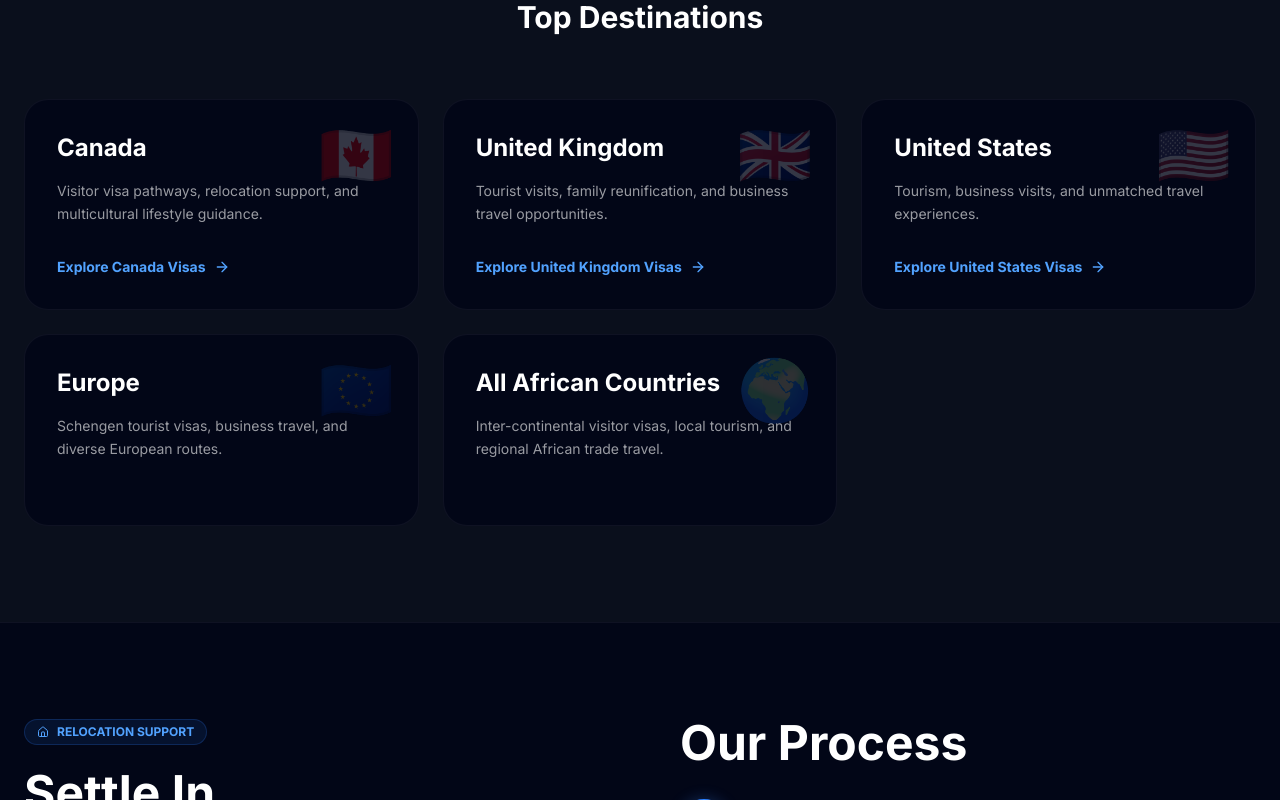
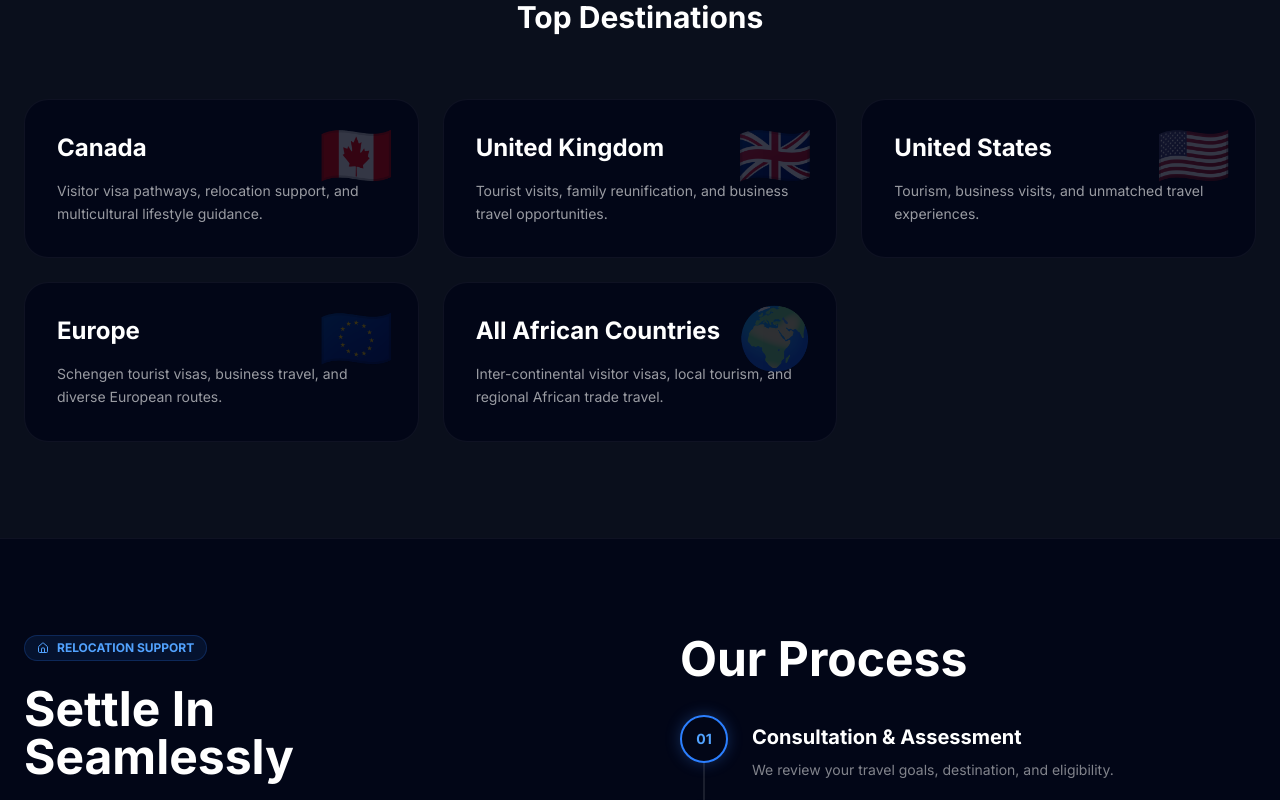
Before and after one commit to heekmerh/fenway4u, a Next.js app: page /relocation-support in a window 1280 px wide. Shown: the part 2500-3300 px from the top of the page. Built offline with nearby package versions, Linux system fonts and the light colour scheme.

Commit message:
feat: remove explore visa buttons from all destination cards on relocation support page

```diff
--- a/src/app/relocation-support/page.tsx
+++ b/src/app/relocation-support/page.tsx
@@ -288,12 +288,7 @@ Thank you.`;
                 </div>
                 <div className="relative z-10 flex flex-col h-full">
                   <h3 className="font-bold text-2xl mb-4 text-white group-hover:text-blue-400 transition-colors">{dest.name}</h3>
-                  <p className="text-sm text-white/60 leading-relaxed mb-8 flex-grow">{dest.desc}</p>
-                  {dest.name !== "Europe" && dest.name !== "All African Countries" && (
-                    <button className="text-sm font-bold text-blue-400 flex items-center gap-2 group-hover:gap-3 transition-all">
-                      Explore {dest.name} Visas <ArrowRight className="w-4 h-4" />
-                    </button>
-                  )}
+                  <p className="text-sm text-white/60 leading-relaxed mb-0 flex-grow">{dest.desc}</p>
                 </div>
               </div>
             ))}
```
